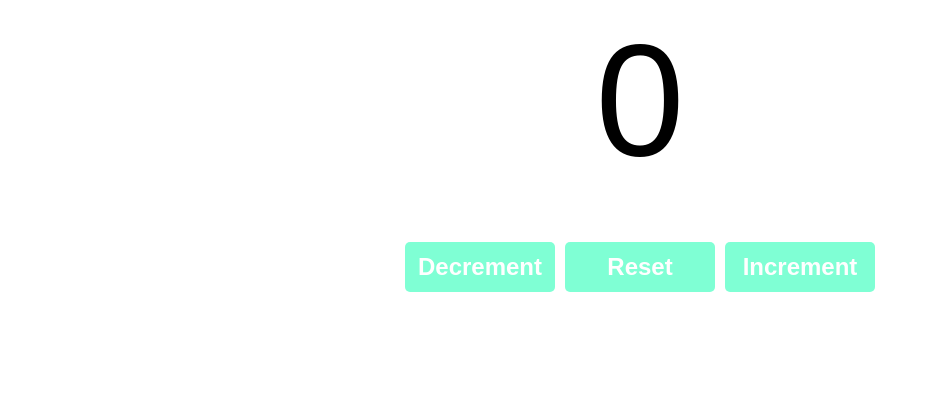
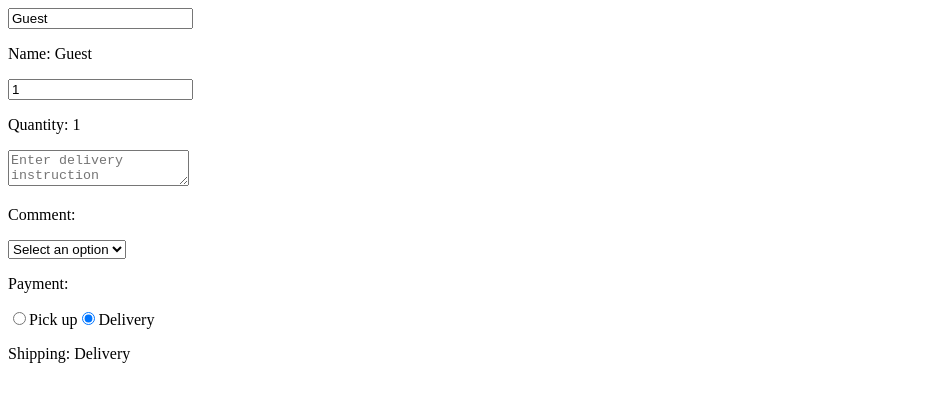
Before and after one commit to megumi-seki/react-full-course, a React (Vite) app: page / in a window 1280 px wide. Shown: the top 402 px of the page, without its empty margins (0-930 px from the left). Built offline with nearby package versions, Linux system fonts and the light colour scheme.

Commit message:
learn about onChange event handler

```diff
--- a/src/App.jsx
+++ b/src/App.jsx
@@ -1,17 +1,7 @@
-// React hoook = Special functin that allows functional components
-//               to use React features without writing class components (React v16.8)
-//               (useState, useEffect, useContext, useReducer, useCallback, etc.)
-
-// useState() = A React hook that allows the creation of a stateful variable
-//              AND a setter function to update its value in the Virtual DOM.
-//              [name, setName]
-
 import MyComponent from "./MyComponent";
-import Counter from "./Counter";
 
 function App() {
-  // return(<MyComponent/>);
-  return(<Counter/>);
+  return(<MyComponent/>);
 }
 
 export default App
--- a/src/Counter.jsx
+++ /dev/null
@@ -1,30 +0,0 @@
-import React, {useState} from "react";
-
-function Counter() {
-
-    const [count, setCount] = useState(0);
-
-    const increment = () => {
-        setCount(count + 1);
-    }
-
-    const decrement = () => {
-        setCount(count - 1);
-    }
-
-    const reset = () => {
-        setCount(0);
-    }
-
-    return(
-        <div className="counter-container">
-            <p className="count-display">{count}</p>
-            <button className="counter-button" onClick={decrement}>Decrement</button>
-            <button className="counter-button" onClick={reset}>Reset</button>
-            <button className="counter-button" onClick={increment}>Increment</button>
-        </div>
-    );
-
-}
-
-export default Counter
--- a/src/MyComponent.jsx
+++ b/src/MyComponent.jsx
@@ -1,33 +1,65 @@
+// onChange = event handler used primarily with form elemnts
+//            ex. <input>, <textarea>, <select>, <radio
+//            Triggers a function every time the value of the input changes
+
 import React, {useState} from "react";
 
 function MyComponent() {
 
     const [name, setName] = useState("Guest");
-    const [age, setAge] = useState(0);
-    const [isEmployed, setIsEmployed] = useState(false);
+    const [quantity, setQuantity] = useState(1);
+    const [comment, setComment] = useState("");
+    const [payment, setPayement] = useState("");
+    const [shipping, setShipping] = useState("Delivery");
 
-    const updateName = () => {
-        setName("Spongebob");
+    function handleNameChange(e) {
+        setName(e.target.value)
     }
 
-    const incrementAge = () => {
-        setAge(age + 2);
+    function handleQuantityChange(e) {
+        setQuantity(e.target.value);
     }
 
-    const toggleEmployedStatus = () => {
-        setIsEmployed(!isEmployed);
+    function handleCommentChange(e) {
+        setComment(e.target.value);
+    }
+
+    function handlePaymentChange(e) {
+        setPayement(e.target.value);
+    }
+
+    function handleShippingChange(e) {
+        setShipping(e.target.value);
     }
 
     return(
         <div>
+            <input value={name} onChange={handleNameChange} />
             <p>Name: {name}</p>
-            <button onClick={updateName}>Set Name</button>
 
-            <p>Age: {age}</p>
-            <button onClick={incrementAge}>Increment Age</button>
+            <input value={quantity} onChange={handleQuantityChange} type="number"/>
+            <p>Quantity: {quantity}</p>
 
-            <p>Is employed: {isEmployed ? "Yes" : "No"}</p>
-            <button onClick={toggleEmployedStatus}>Toggle Status</button>
+            <textarea value={comment} onChange={handleCommentChange} placeholder="Enter delivery instruction"></textarea>
+            <p>Comment: {comment}</p>
+
+            <select value={payment} onChange={handlePaymentChange}>
+                <option value="">Select an option</option>
+                <option value="Visa">Visa</option>
+                <option value="Mastercard">Mastercard</option>
+                <option value="Giftcard">Giftcard</option>
+            </select>
+            <p>Payment: {payment}</p>
+
+            <label>
+                <input type="radio" value="Pick Up" checked={shipping === "Pick Up"} onChange={handleShippingChange}/>
+                Pick up
+            </label>
+            <label>
+                <input type="radio" value="Delivery" checked={shipping === "Delivery" } onChange={handleShippingChange} />
+                Delivery
+            </label>
+            <p>Shipping: {shipping}</p>
         </div>
     );
 }
```
